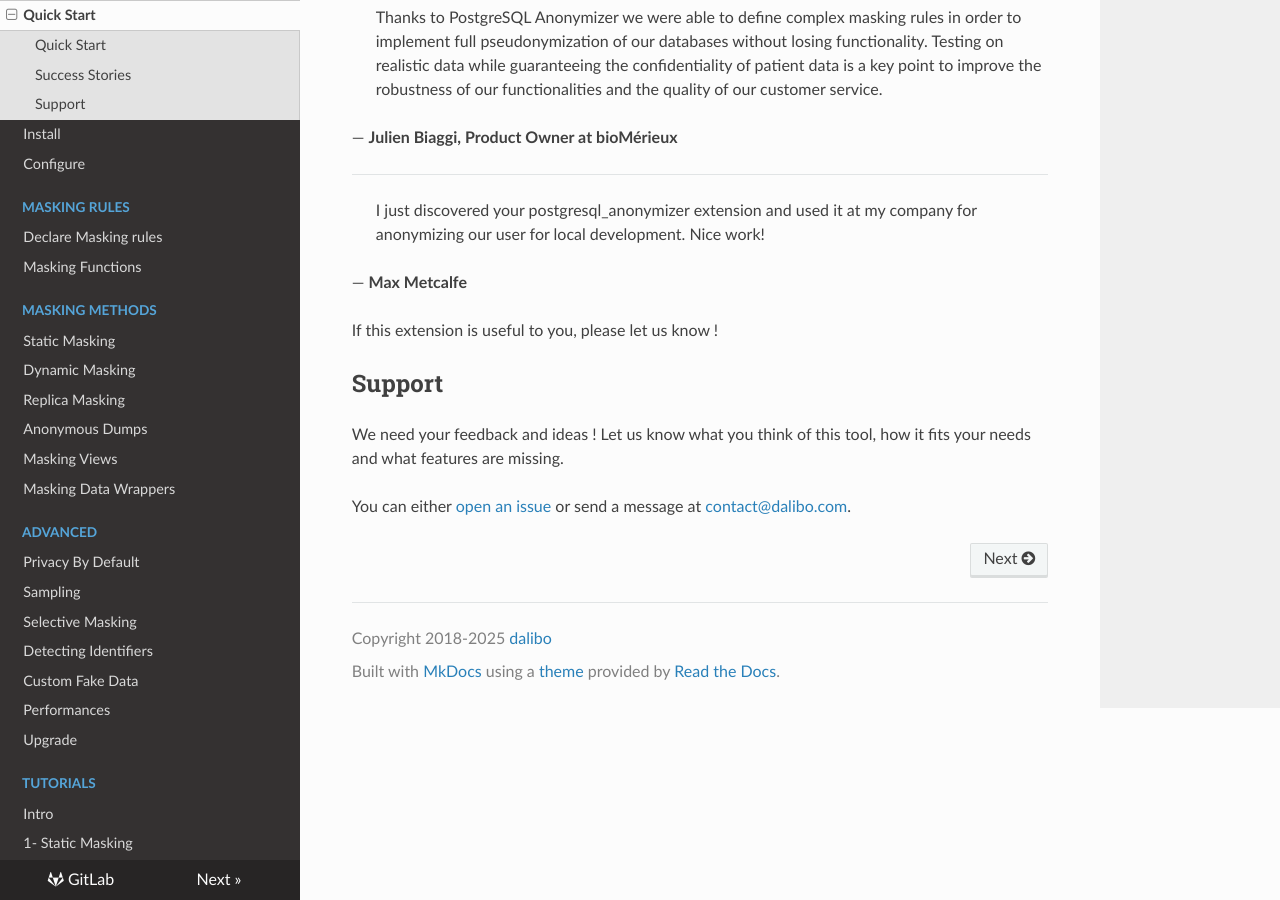
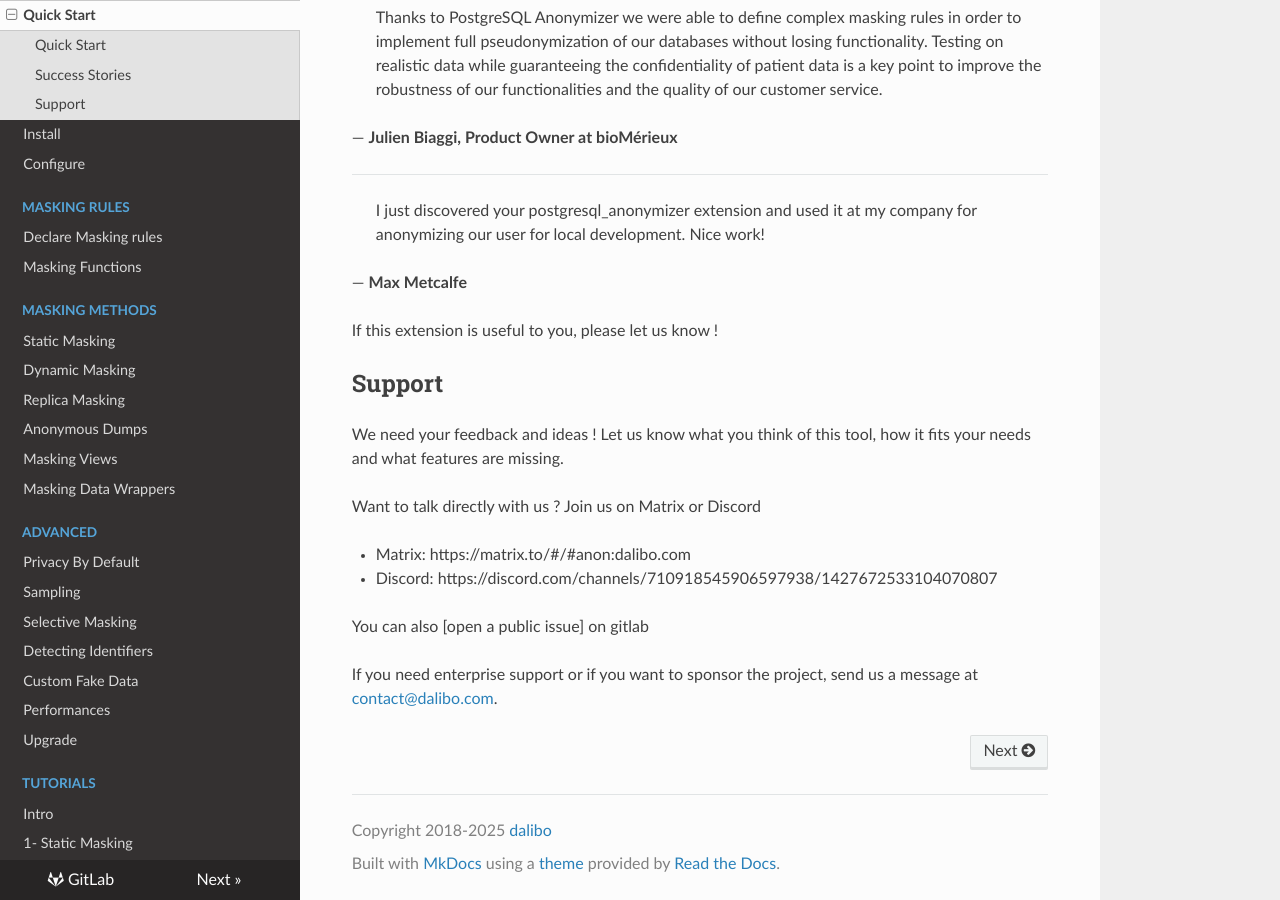
Before and after one commit to neondatabase/postgresql_anonymizer, an MkDocs documentation site: the page built from docs/index.md, in a window 1280 px wide and 900 px high, scrolled down 2694 px. Built offline with MkDocs 1.6.1, drawn with Linux system fonts in a browser that asks for light colours; nearby versions of some CDN libraries.

Commit message:
Links to Matrix and Discord

```diff
--- a/docs/index.md
+++ b/docs/index.md
@@ -166,6 +166,14 @@ Support
 We need your feedback and ideas ! Let us know what you think of this tool, how
 it fits your needs and what features are missing.
 
-You can either [open an issue] or send a message at <contact@dalibo.com>.
+Want to talk directly with us ? Join us on Matrix or Discord
 
-[open an issue]: https://gitlab.com/dalibo/postgresql_anonymizer/issues
+* Matrix: https://matrix.to/#/#anon:dalibo.com
+* Discord: https://discord.com/channels/710918545906597938/1427672533104070807
+
+You can also [open a public issue] on gitlab
+
+If you need enterprise support or if you want to sponsor the project, send us
+a message at <contact@dalibo.com>.
+
+[open an public issue]: https://gitlab.com/dalibo/postgresql_anonymizer/issues
```
Also changed, not shown: README.md (+11 -2 lines).
